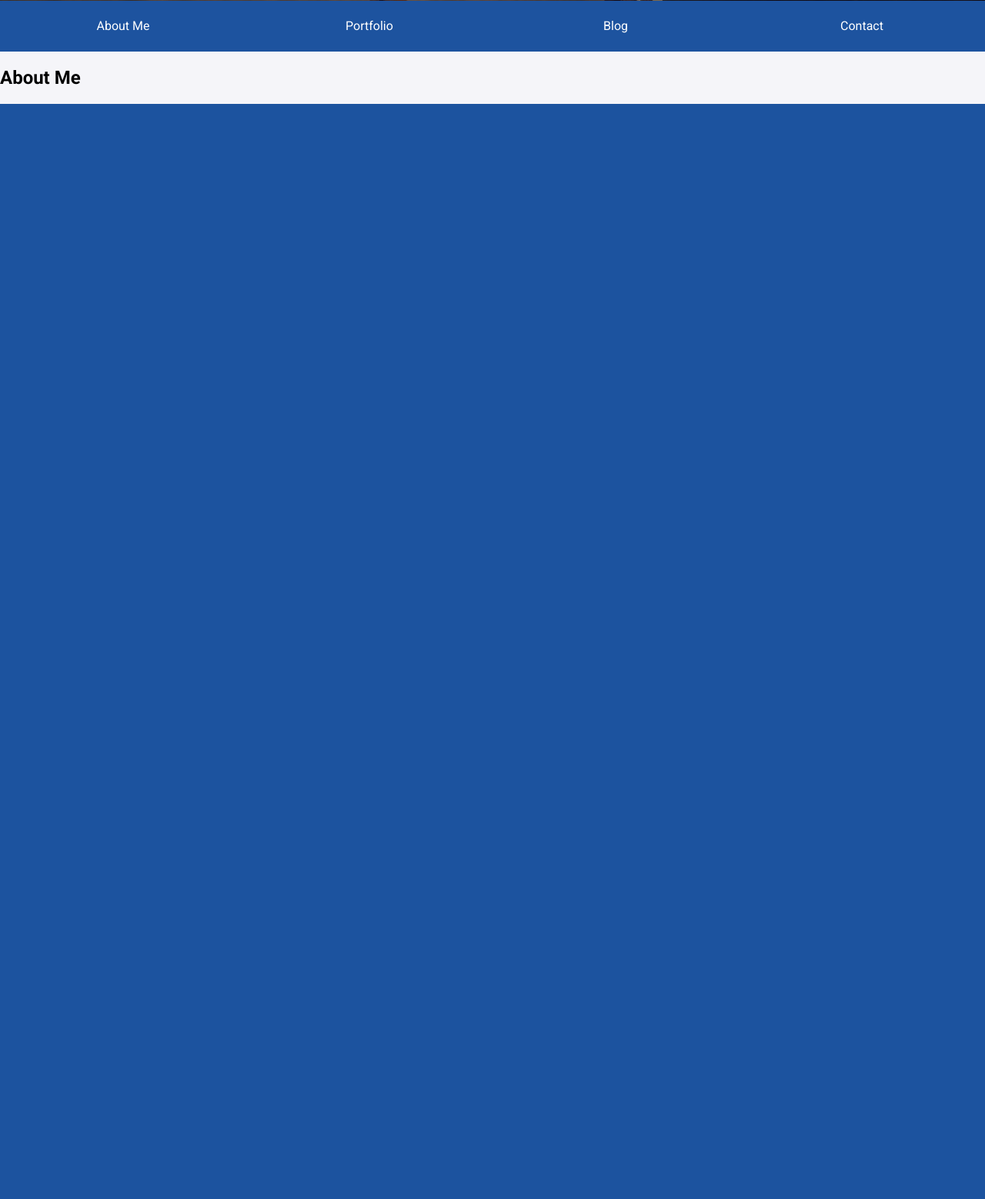
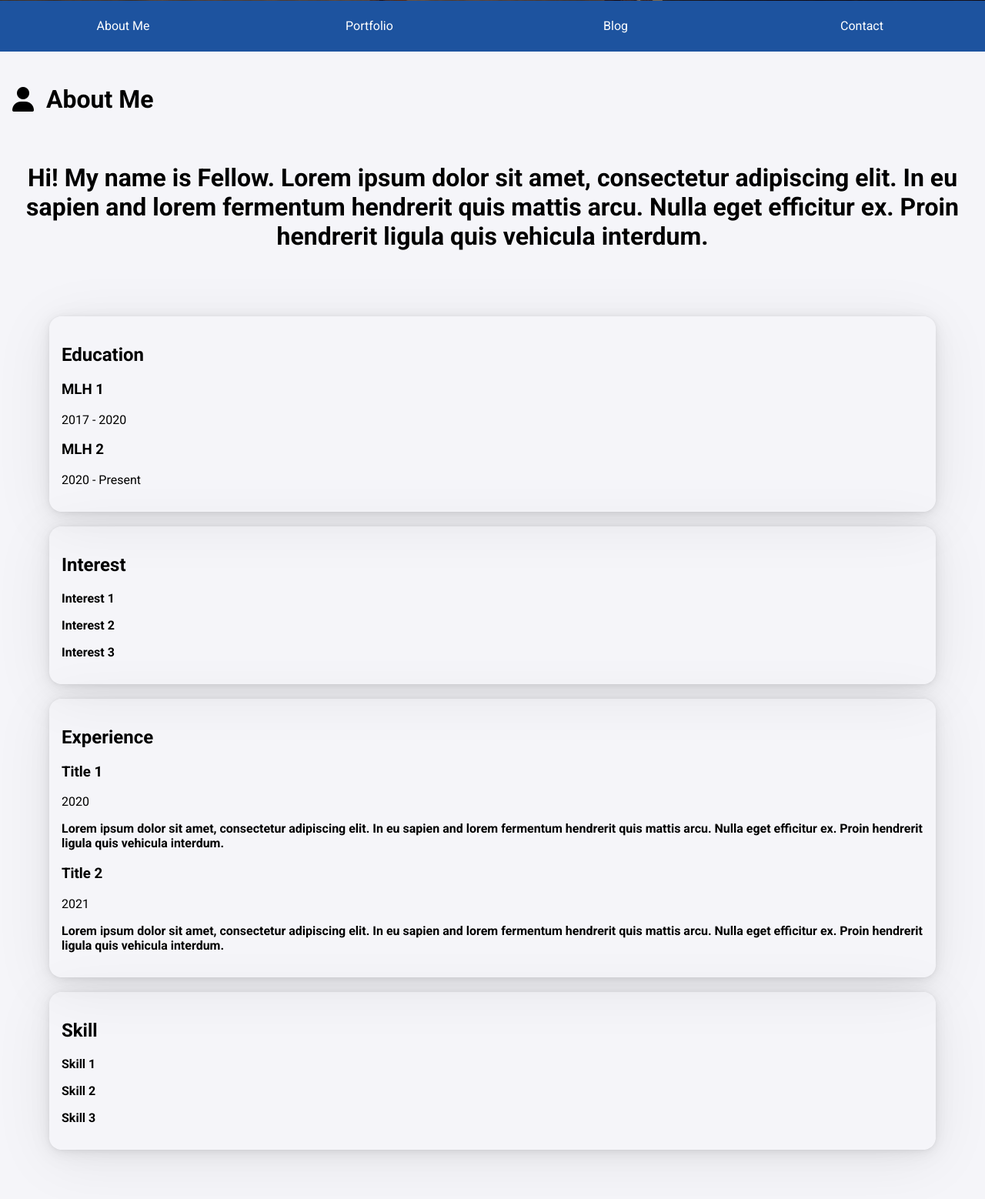
Before and after one commit to angelaw7/mlh-portfolio, a Flask app: page / in a window 1280 px wide. Shown: the part 829-2387 px from the top of the page at 77% size. Before the commit the page ends 964 px from the top, so only its background shows below. Run offline with Flask 2, Linux system fonts and the light colour scheme; some libraries are stand-ins or nearby versions.

Commit message:
add about me page and fix small uis

```diff
--- a/app/__init__.py
+++ b/app/__init__.py
@@ -23,6 +23,34 @@ headerInfo = {
     'intro': 'Short intro here'
 }
 
+aboutInfo = {
+    'shortParagraph': 'Hi! My name is Fellow. Lorem ipsum dolor sit amet, consectetur adipiscing elit. In eu sapien and lorem fermentum hendrerit quis mattis arcu. Nulla eget efficitur ex. Proin hendrerit ligula quis vehicula interdum.',
+    'education': [
+        {
+            'schoolName': 'MLH 1',
+            'year': '2017 - 2020'
+        },
+        {
+            'schoolName': 'MLH 2',
+            'year': '2020 - Present'
+        }
+    ],
+    'interest': ['Interest 1', 'Interest 2', 'Interest 3'],
+    'experience': [
+        {
+            'jobTitle': 'Title 1',
+            'year': '2020',
+            'jobDesc': 'Lorem ipsum dolor sit amet, consectetur adipiscing elit. In eu sapien and lorem fermentum hendrerit quis mattis arcu. Nulla eget efficitur ex. Proin hendrerit ligula quis vehicula interdum.'
+        },
+        {
+            'jobTitle': 'Title 2',
+            'year': '2021',
+            'jobDesc': 'Lorem ipsum dolor sit amet, consectetur adipiscing elit. In eu sapien and lorem fermentum hendrerit quis mattis arcu. Nulla eget efficitur ex. Proin hendrerit ligula quis vehicula interdum.'
+        }
+    ],
+    'skill': ['Skill 1', 'Skill 2', 'Skill 3']
+}
+
 projects = [
     {
         'title': 'Flask Web App',
@@ -44,7 +72,11 @@ projects = [
 # Pages
 @app.route('/')
 def index():
-    return render_template('about.html', title="MLH Fellow", url=os.getenv("URL"), headerInfo=headerInfo)
+    return render_template('about.html', title="MLH Fellow", url=os.getenv("URL"), headerInfo=headerInfo, aboutInfo=aboutInfo)
+
+@app.route('/about')
+def aboutMe():
+    return render_template('about.html', headerInfo=headerInfo, aboutInfo=aboutInfo)
 
 
 @app.route('/portfolio')
--- a/app/static/styles/main.css
+++ b/app/static/styles/main.css
@@ -140,6 +140,7 @@ body {
     font-size: 2rem;
     display: flex;
     align-items: center;
+    padding: 1rem;
 }
 .section-title > i {
     margin-right: 1rem;
@@ -175,6 +176,17 @@ body {
         0 2.7px 17.9px rgba(0, 0, 0, 0.042),
         0 5px 33.4px rgba(0, 0, 0, 0.05),
         0 12px 80px rgba(0, 0, 0, 0.07);
+}
+
+/* ABOUT ME */
+
+.shortPara {
+    text-align: center;
+    display: inline-block;
+}
+
+.info {
+    padding: 4rem;
 }
 
 /* PROJECTS */
--- a/app/templates/about.html
+++ b/app/templates/about.html
@@ -1,5 +1,71 @@
 {% extends 'index.html' %}
 
 {% block content %}
-<h2>About Me</h2>
+<h2 class="section-title">
+    <i class="fa fa-user"></i>
+    About Me
+</h2>
+
+<div class="shortPara">
+    <h1>{{aboutInfo.shortParagraph}}</h1>
+</div>
+
+<div class="info">
+    <div class="project-card card">
+        <section>
+            <h2>Education</h2>
+            {% for edu in  aboutInfo.education %}
+            <div>
+                <h3>{{edu.schoolName}}</h3>
+                <p>{{edu.year}}</p>
+            </div>
+
+            {% endfor %}
+        </section>
+    </div>
+
+    <br>
+
+    <div class="project-card card">
+        <section>
+            <h2>Interest</h2>
+            {% for int in  aboutInfo.interest %}
+            <div>
+                <p><strong>{{int}}</strong></p>
+            </div>
+            {% endfor %}
+        </section>
+    </div>
+
+    <br>
+
+    <div class="project-card card">
+        <section>
+            <h2>Experience</h2>
+
+            {% for exp in  aboutInfo.experience %}
+            <div>
+                <h3>{{exp.jobTitle}}</h3>
+                <p>{{exp.year}}</p>
+                <p><strong>{{exp.jobDesc}}</strong></p>
+            </div>
+
+            {% endfor %}
+        </section>
+    </div>
+
+    <br>
+
+    <div class="project-card card">
+        <section>
+            <h2>Skill</h2>
+            {% for skill in  aboutInfo.skill %}
+            <div>
+                <p><strong>{{skill}}</strong></p>
+            </div>
+            {% endfor %}
+        </section>
+    </div>
+
+</div>
 {% endblock %}
--- a/app/templates/blog.html
+++ b/app/templates/blog.html
@@ -3,7 +3,7 @@
 <section class="projects">
     <div class="section-title-block">
         <h2 class="section-title">
-            <i class="fas fa-project-diagram"></i>
+            <i class="fa fa-rss"></i>
             Blog
         </h2>
         <div onclick="location.href='new-blog';" class="add-blog" style="cursor: pointer;">
```
